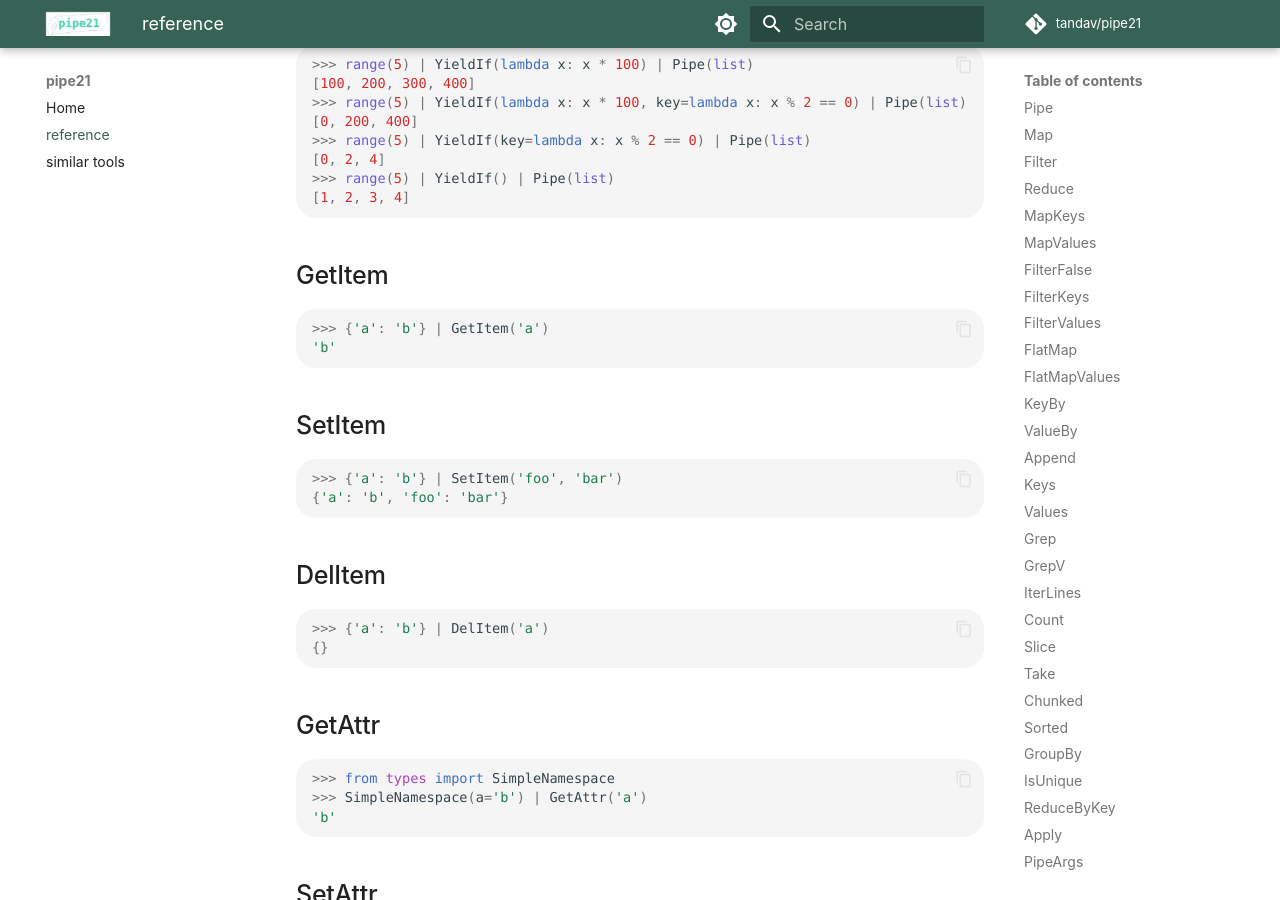
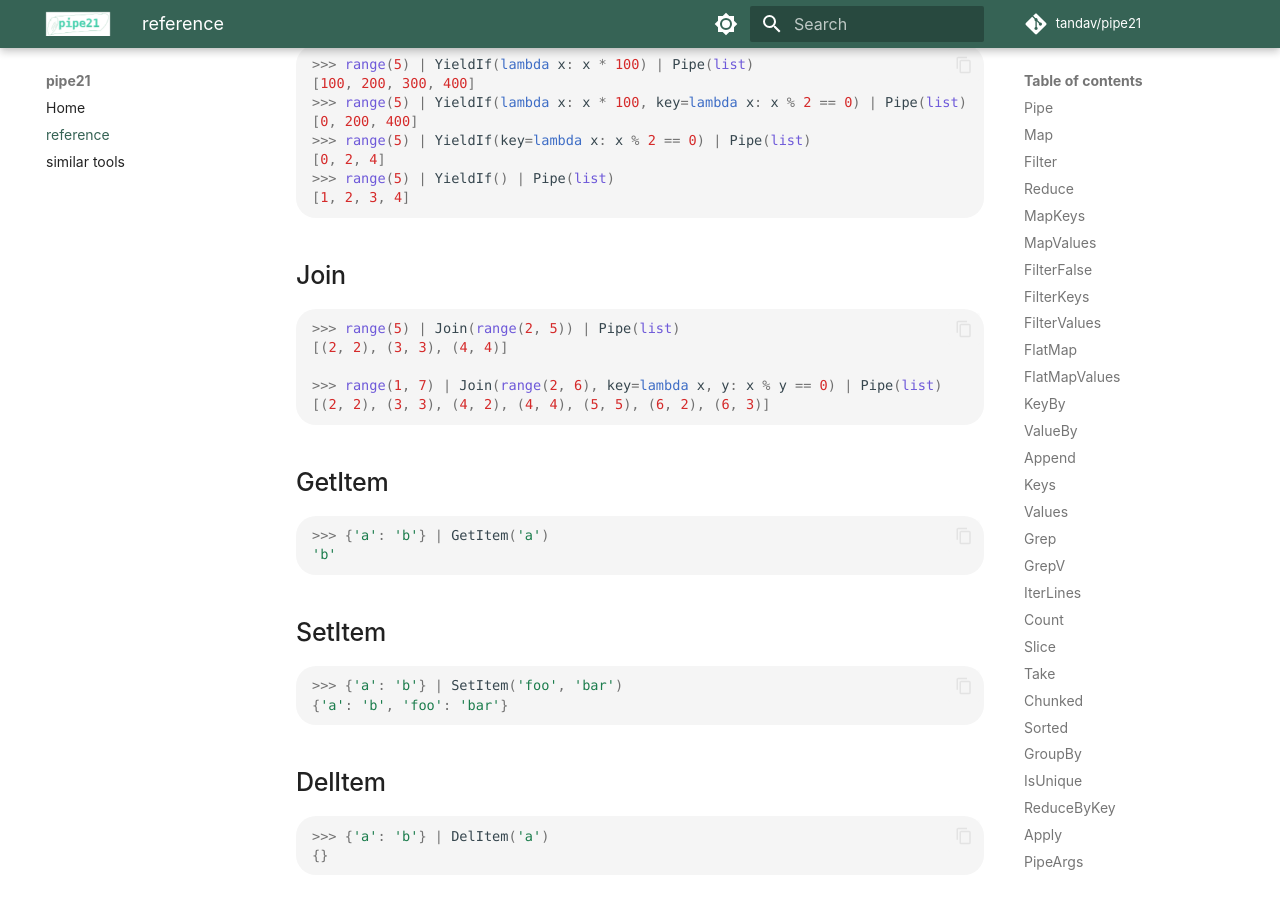
Before and after one commit to tandav/pipe21, an MkDocs documentation site: the page built from docs/reference.md, in a window 1280 px wide and 900 px high, scrolled down 8555 px. Built offline with MkDocs 1.6.1 and Material for MkDocs 9.7.7, drawn with Linux system fonts in a browser that asks for light colours; comment, search, counter and statistics services are not loaded.

Commit message:
add Join (#40)
* add YieldIf

* add Join

````diff
--- a/docs/reference.md
+++ b/docs/reference.md
@@ -450,6 +450,16 @@ Takes a function to map values (optional, by default there's no mapping) and a k
 
 ```
 
+## Join
+```py
+>>> range(5) | Join(range(2, 5)) | Pipe(list)
+[(2, 2), (3, 3), (4, 4)]
+
+>>> range(1, 7) | Join(range(2, 6), key=lambda x, y: x % y == 0) | Pipe(list)
+[(2, 2), (3, 3), (4, 2), (4, 4), (5, 5), (6, 2), (6, 3)]
+
+```
+
 ## GetItem
 
 ```py
--- a/pipe21.py
+++ b/pipe21.py
@@ -46,7 +46,8 @@ class StarMap      (B): __ror__ = lambda self, x: x | Map(lambda y: y | PipeArgs
 class MapApply     (B): __ror__ = lambda self, it: it | Map(lambda x: x | Apply(self.f))
 class Switch       (B): __ror__ = lambda self, x: self.f | FilterKeys(lambda p: p(x)) | Values() | Map(lambda f: f(x)) | Pipe(next, x)
 class MapSwitch    (B): __ror__ = lambda self, it: it | Map(lambda x: x | Switch(self.f))
-class YieldIf        (B): __ror__ = lambda self, it: ((self.f or (lambda z: z))(x) for x in it if self.kw.get('key', bool)(x))
+class YieldIf      (B): __ror__ = lambda self, it: ((self.f or (lambda y: y))(x) for x in it if self.kw.get('key', bool)(x))
+class Join         (B): __ror__ = lambda self, it: it | FlatMap(lambda x: ((x, y) for y in self.f if self.kw.get('key', operator.eq)(x, y)))
 
 
 class GetItem        (B): __ror__ = lambda self, x: operator.getitem(x, self.f)
````
Also changed, not shown: 1 other file.
